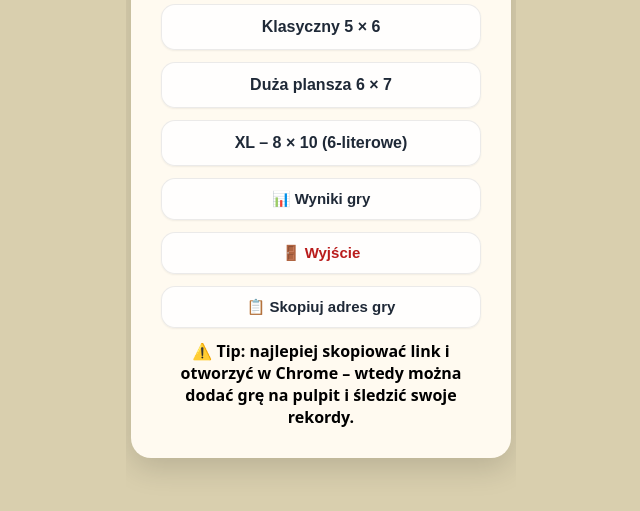
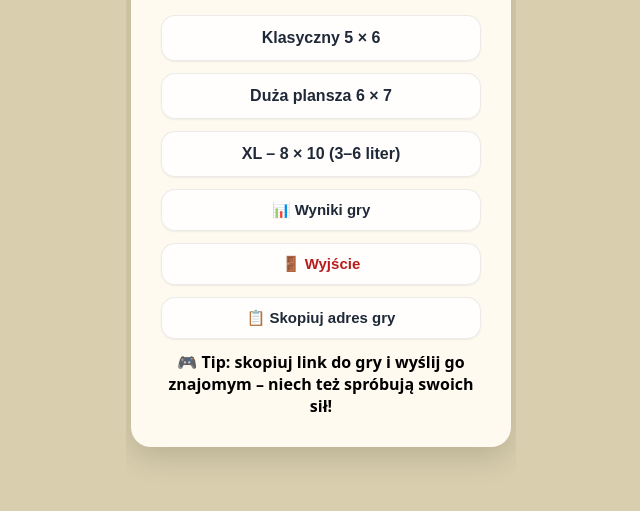
Before and after one commit to drogawiary/gra-slowek, a plain HTML site: page index.html in a window 1280 px wide. Both pictures are taken after a click on the button "✝️ Religia". Shown: the part 233-744 px from the top of the page, without its empty margins (319-959 px from the left). Drawn offline with Linux system fonts and the light colour scheme.

Commit message:
Modify game mode button text and word categories
Updated game mode descriptions and adjusted word sets.

```diff
--- a/index.html
+++ b/index.html
@@ -116,12 +116,12 @@ body{display:flex;align-items:center;justify-content:center;background:#d9cfae}
       <div class="menuBtns">
         <button class="btnFlat" data-mode="classic">Klasyczny 5 × 6</button>
         <button class="btnFlat" data-mode="big">Duża plansza 6 × 7</button>
-        <button class="btnFlat" data-mode="xl">XL – 8 × 10 (6-literowe)</button>
+        <button class="btnFlat" data-mode="xl">XL – 8 × 10 (3–6 liter)</button>
         <button class="btnFlat small" id="showResults">📊 Wyniki gry</button>
         <button class="btnFlat small danger" id="exitBtn">🚪 Wyjście</button>
         <button id="copyLinkBtn" class="btnFlat small">📋 Skopiuj adres gry</button>
         <div class="copyTip">
-          ⚠️ Tip: najlepiej skopiować link i otworzyć w <b>Chrome</b> – wtedy można dodać grę na pulpit i śledzić swoje rekordy.
+          🎮 Tip: skopiuj link do gry i wyślij go znajomym – niech też spróbują swoich sił!
         </div>
       </div>
     </div>
@@ -168,17 +168,45 @@ body{display:flex;align-items:center;justify-content:center;background:#d9cfae}
   const MODES = {
     classic: { cols:5, rows:6, minLen:3, maxLen:4, words:4, time:60 },
     big: { cols:6, rows:7, minLen:3, maxLen:4, words:4, time:60 },
-    xl: { cols:8, rows:10, minLen:6, maxLen:6, words:4, time:60 }
+    xl: { cols:8, rows:10, minLen:3, maxLen:6, words:4, time:60 }
   };
   const BASE_TIME = 60;
   const REVEAL_TIME = 6; // czas w sekundach na oglądanie słów po przegranej (zmień jeśli chcesz)
 
   const WORD_SETS = {
-    religia: ["BÓG","WIARA","MODLITWA","KRZYŻ","ANIOŁ","EWANGELIA","KOŚCIÓŁ","MSZA","DUCH","ŚWIĘTY","JEZUS","MARYJA","APOSTOŁ","GRZECH","MIŁOŚĆ"],
-    przyroda: ["LAS","DRZEWO","RZEKA","DESZCZ","GÓRA","WIATR","MORZE","JEZIORO","KWIAT","LIŚĆ","TRAWA","CHMURA","SŁOŃCE","KSIĘŻYC","GWIAZDA"],
-    zwierzeta: ["KOT","PIES","WILK","ORZEŁ","RYBA","KOŃ","ŻABA","PTAK","NIEDŹWIEDŹ","LIS","JELEŃ","SARNA","ŻÓŁW","WĄŻ","MOTYL"],
-    gwiazdy: ["SŁOŃCE","KSIĘŻYC","PLANETA","KOMETA","GWIAZDA","ORION","WENUS","MARS","JOWISZ","SATURN","DROGA","MLECZNA","METEOR","SATELITA"]
+    religia: [
+      "BÓG","WIARA","KRZYŻ","ANIOŁ","JEZUS","MARYJA","DUCH","GRZECH",
+      "MIŁOŚĆ","POKÓJ","MSZA","POST","CUD","ŁASKA","PRAWDA","ŻYCIE",
+      "SERCE","DUSZA","OŁTARZ","SŁOWO","OFIARA","POKUTA",
+      "NIEBO","ZIEMIA","DOBRO","ZŁO","WIARA",
+      "PSALM","CHWAŁA","AMEN","BŁOGI","ŚWIĘTY","PRAWO","MOC","DAR"
+    ],
+
+    przyroda: [
+      "LAS","RZEKA","DESZCZ","GÓRA","WIATR","MORZE","KWIAT","LIŚĆ",
+      "TRAWA","CHMURA","SŁOŃCE","KSIĘŻY","ZIEMIA","SKAŁA","PIASEK",
+      "WODA","OGIEŃ","ŚNIEG","BURZA","MGŁA","FALA","BRZEG",
+      "DOLINA","ŹRÓDŁO","POLE","ŁĄKA","KAMIEŃ","GLEBA","NURT",
+      "CIEŃ","BLASK","ZACHÓD","WSCHÓD","NOC","DZIEŃ"
+    ],
+
+    zwierzeta: [
+      "KOT","PIES","WILK","ORZEŁ","RYBA","KOŃ","ŻABA","PTAK",
+      "LIS","JELEŃ","SARNA","ŻÓŁW","WĄŻ","MOTYL","BÓBR",
+      "RYŚ","SOWA","KRUK","OSA","MRÓWKA","ŁOŚ","DZIK",
+      "KURA","KACZKA","GOŁĄB","KRET","MYSZ","BYK",
+      "OWCA","KOZA","JELEN","BORSUK","ŁASICA","SZPAK"
+    ],
+
+    gwiazdy: [
+      "SŁOŃCE","KSIĘŻY","PLANET","KOMETA","GWIAZD","ORION",
+      "WENUS","MARS","JOWISZ","SATURN","URAN","NEPTUN",
+      "METEOR","KOSMOS","ORBITY","ŚWIATŁO","CIEMNO",
+      "CZAS","PRÓŻNIA","ASTRA","GALAKT","TELESK",
+      "PULSAR","KWAZAR","DROGA","MLECZ","NOC","BLASK"
+    ]
   };
+
 
   let CURRENT_CATEGORY = "religia";
   let isRevealPhase = false; // czy jesteśmy w fazie pokazywania słów po przegranej
@@ -207,6 +235,7 @@ body{display:flex;align-items:center;justify-content:center;background:#d9cfae}
   const exitBtn = document.getElementById("exitBtn");
   const backToDW = document.getElementById("backToDW");
 
+  let CURRENT_MODE = null;
   let GAME = { rows: 6, cols: 5 };
   let words4 = [];
   let active = new Set();
@@ -226,8 +255,8 @@ body{display:flex;align-items:center;justify-content:center;background:#d9cfae}
   const recordsMusic = new Audio('sounds/records_loop.mp3');
   const fanfareSound = new Audio('sounds/fanfare.mp3');
   const loseSound = new Audio('sounds/lose.mp3');
-  clickSound.volume = 0.6; tickSound.volume = 0.6; recordsMusic.volume = 0.9; recordsMusic.loop = true;
-  fanfareSound.volume = 0.4; loseSound.volume = 0.8;
+  clickSound.volume = 0.5; tickSound.volume = 0.5; recordsMusic.volume = 0.9; recordsMusic.loop = true;
+  fanfareSound.volume = 0.4; loseSound.volume = 0.6;
   let soundOn = (localStorage.getItem("SOUND_ON") ?? "1") !== "0";
   let tickOn = (localStorage.getItem("TICK_ON") ?? "1") !== "0";
 
@@ -263,12 +292,14 @@ body{display:flex;align-items:center;justify-content:center;background:#d9cfae}
 
   document.querySelectorAll("[data-mode]").forEach(btn => {
     btn.onclick = () => {
-      const m = MODES[btn.dataset.mode];
+      CURRENT_MODE = btn.dataset.mode;   // <<< TO JEST KLUCZ
+      const m = MODES[CURRENT_MODE];
       GAME = { rows: m.rows, cols: m.cols };
       updateBoardCSS();
       startGame(m.minLen, m.maxLen, m.words);
     };
   });
+
 
   function updateBoardCSS() {
     board.style.gridTemplateColumns = `repeat(${GAME.cols}, 1fr)`;
@@ -534,7 +565,15 @@ body{display:flex;align-items:center;justify-content:center;background:#d9cfae}
     app.style.display = "none";
     menu.style.display = "flex";
   };
-  again.onclick = () => { words4 = pickWords(GAME.minLen || 3, GAME.maxLen || 4, GAME.words || 4); applyActiveFromCount(); renderChips(); buildRound(); };
+  again.onclick = () => {
+    const m = MODES[CURRENT_MODE];   // ← ten sam tryb co wybrałeś
+    words4 = pickWords(m.minLen, m.maxLen, m.words);
+    applyActiveFromCount();
+    renderChips();
+    buildRound();
+  };
+
+
   showResultsBtn.onclick = showResults;
   backToMenuBtn.onclick = () => { recordsMusic.pause(); recordsMusic.currentTime = 0; resultsScreen.style.display = "none"; menu.style.display = "flex"; };
 
```
